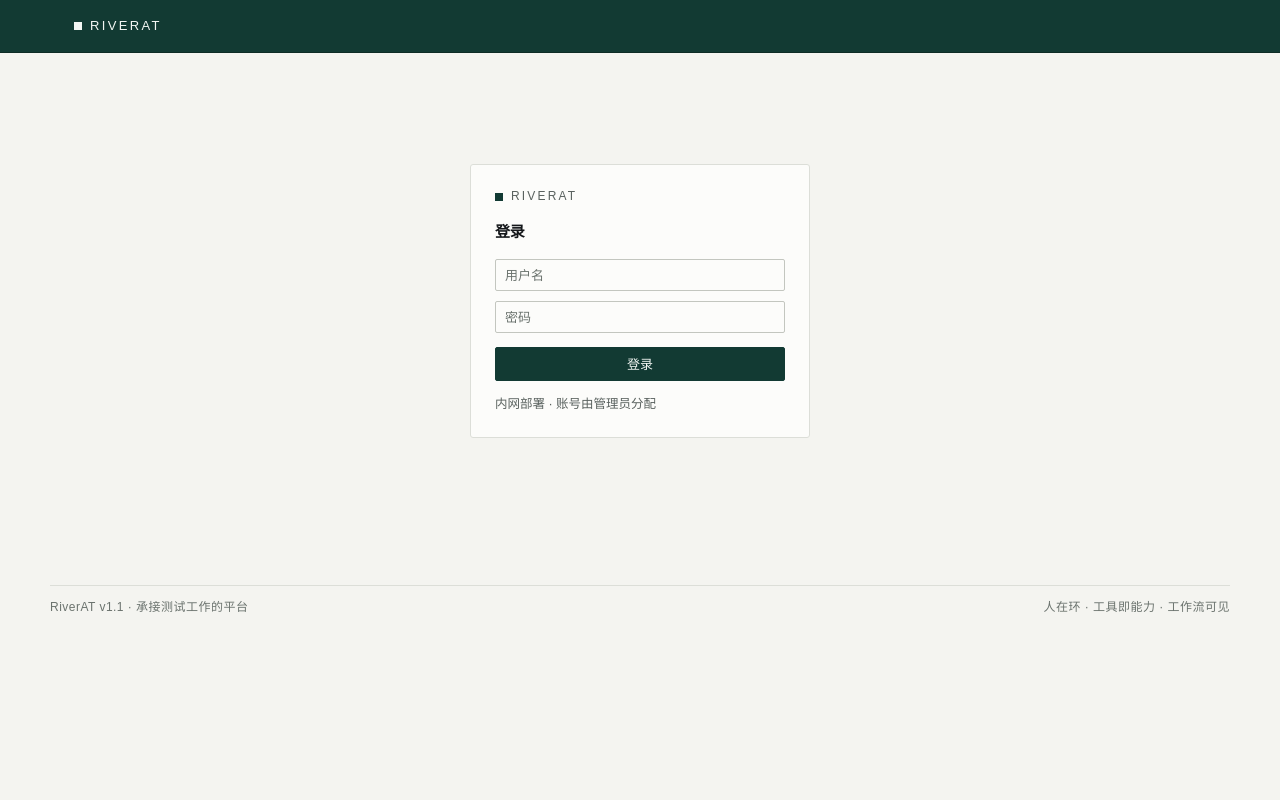
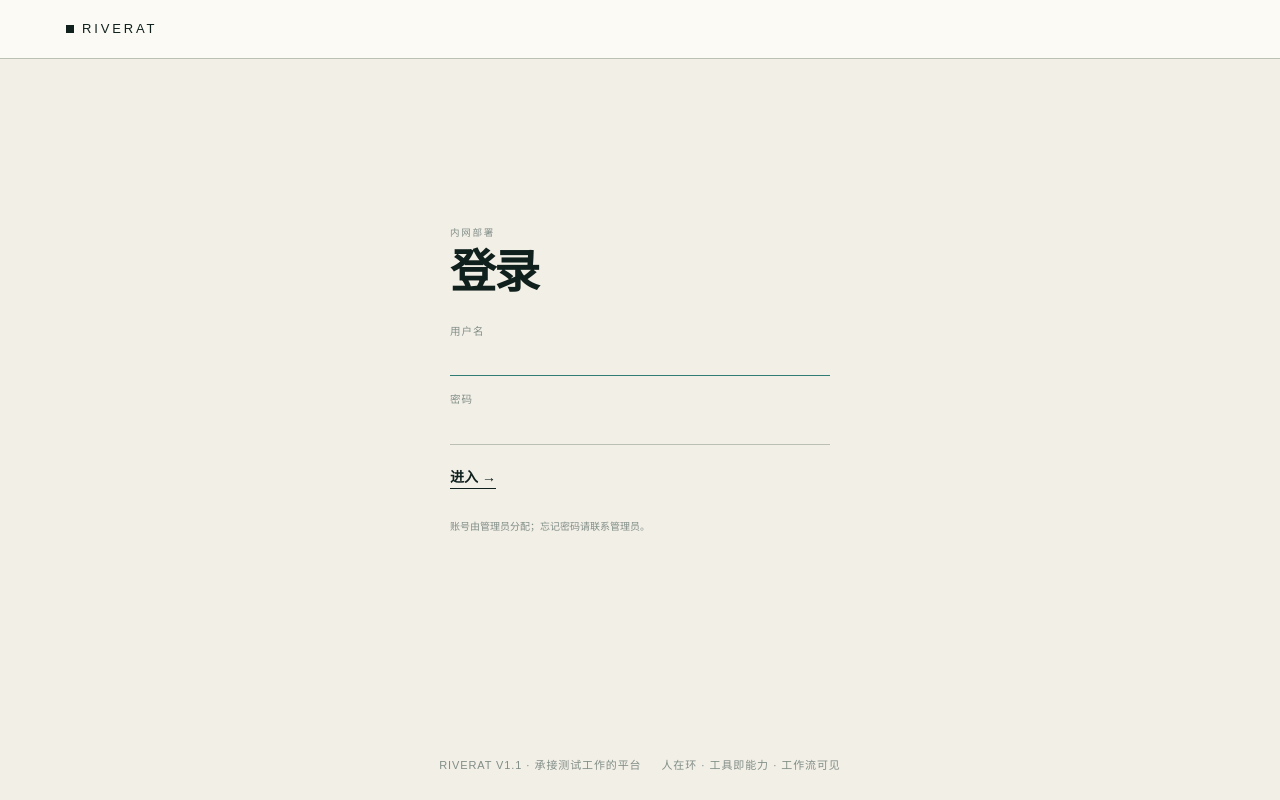
Before and after one commit to Lux-Fer/RiverAT, a FastAPI app: page /login in a window 1280 px wide. Run offline with FastAPI, Linux system fonts and the light colour scheme; parts of the project's set-up code (start-up, migrations or seed data) failed here and were passed over; some web fonts are replaced.

Commit message:
ui: 登录页居中窄栏（D139）

```diff
--- a/backend/app/web/auth_pages.py
+++ b/backend/app/web/auth_pages.py
@@ -52,7 +52,7 @@ async def login_submit(
             status_code=401,
         )
 
-    response = RedirectResponse("/products", status_code=303)
+    response = RedirectResponse("/", status_code=303)
     response.set_cookie(
         COOKIE_NAME,
         token,
--- a/frontend/static/river.css
+++ b/frontend/static/river.css
@@ -1133,3 +1133,41 @@ body.river .audit-detail .dv {
   body.river .audit-detail { grid-template-columns: 1fr; }
   body.river .audit-detail .dk { text-align: left; }
 }
+
+/* ---------------- login ---------------- */
+body.river.login { min-height: 100vh; display: flex; flex-direction: column; }
+body.river.login main.shell {
+  flex: 1; display: flex; align-items: center; justify-content: center; width: 100%;
+}
+body.river .login-wrap { width: min(380px, 100%); padding: 36px 0 54px; }
+body.river .login-kicker {
+  font-family: var(--mono); font-size: 9.5px; letter-spacing: 0.18em;
+  color: var(--ink-3);
+}
+body.river .login-wrap h1 {
+  margin: 8px 0 28px; font-size: 46px; font-weight: 650;
+  letter-spacing: -0.045em; line-height: 1;
+}
+body.river .login-form label {
+  display: flex; flex-direction: column; gap: 5px; margin-bottom: 15px;
+}
+body.river .login-form .k {
+  font-family: var(--mono); font-size: 10.5px; letter-spacing: 0.1em; color: var(--ink-3);
+}
+body.river .login-form input {
+  width: 100%; border: 0; border-bottom: 1px solid var(--rule-2); border-radius: 0;
+  background: transparent; color: var(--ink);
+  font: 400 16px/1.5 var(--sans); padding: 7px 0;
+}
+body.river .login-form input:focus { outline: 0; border-bottom-color: var(--water-2); }
+body.river .login-error { margin: 0 0 16px; color: var(--red); font-size: 12.5px; }
+body.river .login-actions { margin-top: 20px; }
+body.river .login-foot {
+  margin: 28px 0 0; font-family: var(--mono); font-size: 10px;
+  line-height: 1.8; color: var(--ink-3);
+}
+
+@media (max-width: 900px) {
+  body.river .login-wrap { padding: 22px 0 40px; }
+  body.river .login-wrap h1 { font-size: 38px; }
+}
--- a/frontend/templates/assistant.html
+++ b/frontend/templates/assistant.html
@@ -1,6 +1,6 @@
 {% extends "base.html" %}
 {% block body_class %}river{% endblock %}
-{% block head %}<link rel="stylesheet" href="/static/river.css?v=20261113">{% endblock %}
+{% block head %}<link rel="stylesheet" href="/static/river.css?v=20261114">{% endblock %}
 
 {% macro chat_row(message) %}
 <div class="chat-row {{ message.role }}">
--- a/frontend/templates/audit.html
+++ b/frontend/templates/audit.html
@@ -1,7 +1,7 @@
 {% extends "base.html" %}
 {% block body_class %}river{% endblock %}
 {% block head %}
-  <link rel="stylesheet" href="/static/river.css?v=20261113">
+  <link rel="stylesheet" href="/static/river.css?v=20261114">
 {% endblock %}
 {% block content %}
 {% set target_labels = {"task": "任务", "user": "用户", "tool": "工具", "work_product": "产品", "product": "产品", "release": "发布单", "host": "测试机", "plan": "计划"} %}
--- a/frontend/templates/login.html
+++ b/frontend/templates/login.html
@@ -1,23 +1,31 @@
 {% extends "base.html" %}
+{% block body_class %}river login{% endblock %}
+{% block head %}
+  <link rel="stylesheet" href="/static/river.css?v=20261114">
+{% endblock %}
 {% block content %}
-  <div class="auth">
-    <div class="card">
-      <div class="brandbar"><span class="mark" aria-hidden="true"></span>RiverAT</div>
-      <h2 class="page-title" style="margin-bottom:16px;">登录</h2>
-      {% if error %}<p class="notice bad" role="alert">{{ error }}</p>{% endif %}
-      <form method="post" action="/login">
+<div class="login-wrap">
+  <div class="login-kicker">内网部署</div>
+  <h1>登录</h1>
+
+  {% if error %}<p class="login-error" role="alert">{{ error }}</p>{% endif %}
+
+  <form method="post" action="/login" class="login-form">
 {% include "_csrf_input.html" %}
-        <p style="margin:0 0 10px;">
-          <input name="username" placeholder="用户名" value="{{ username or '' }}" required
-                 autocomplete="username" style="width:100%;">
-        </p>
-        <p style="margin:0 0 14px;">
-          <input name="password" type="password" placeholder="密码" required
-                 autocomplete="current-password" style="width:100%;">
-        </p>
-        <button type="submit" class="btn btn-primary" style="width:100%; height:34px;">登录</button>
-      </form>
-      <p class="muted" style="margin:14px 0 0;">内网部署 · 账号由管理员分配</p>
+    <label>
+      <span class="k">用户名</span>
+      <input name="username" value="{{ username or '' }}" required
+             autocomplete="username" autofocus>
+    </label>
+    <label>
+      <span class="k">密码</span>
+      <input name="password" type="password" required autocomplete="current-password">
+    </label>
+    <div class="login-actions">
+      <button type="submit" class="act-primary">进入 →</button>
     </div>
-  </div>
+  </form>
+
+  <p class="login-foot">账号由管理员分配；忘记密码请联系管理员。</p>
+</div>
 {% endblock %}
--- a/frontend/templates/overview.html
+++ b/frontend/templates/overview.html
@@ -1,7 +1,7 @@
 {% extends "base.html" %}
 {% block body_class %}river{% endblock %}
 {% block head %}
-  <link rel="stylesheet" href="/static/river.css?v=20261113">
+  <link rel="stylesheet" href="/static/river.css?v=20261114">
   <meta http-equiv="refresh" content="10">
 {% endblock %}
 {% block content %}
--- a/frontend/templates/product_detail.html
+++ b/frontend/templates/product_detail.html
@@ -1,6 +1,6 @@
 {% extends "base.html" %}
 {% block body_class %}river{% endblock %}
-{% block head %}<link rel="stylesheet" href="/static/river.css?v=20261113">{% endblock %}
+{% block head %}<link rel="stylesheet" href="/static/river.css?v=20261114">{% endblock %}
 {% block content %}
 <div class="flow-head">
   <div>
--- a/frontend/templates/settings_llm.html
+++ b/frontend/templates/settings_llm.html
@@ -1,7 +1,7 @@
 {% extends "base.html" %}
 {% block body_class %}river{% endblock %}
 {% block head %}
-  <link rel="stylesheet" href="/static/river.css?v=20261113">
+  <link rel="stylesheet" href="/static/river.css?v=20261114">
 {% endblock %}
 {% block content %}
 {% set source_label = {"database": "数据库", "env": "环境变量"}.get(config.source, "未配置") if config else "未配置" %}
--- a/frontend/templates/task_detail.html
+++ b/frontend/templates/task_detail.html
@@ -1,7 +1,7 @@
 {% extends "base.html" %}
 {% block body_class %}river{% endblock %}
 {% block head %}
-  <link rel="stylesheet" href="/static/river.css?v=20261113">
+  <link rel="stylesheet" href="/static/river.css?v=20261114">
   {% if view.active %}<meta http-equiv="refresh" content="5">{% endif %}
 {% endblock %}
 {% block content %}
--- a/frontend/templates/tasks.html
+++ b/frontend/templates/tasks.html
@@ -1,7 +1,7 @@
 {% extends "base.html" %}
 {% block body_class %}river{% endblock %}
 {% block head %}
-  <link rel="stylesheet" href="/static/river.css?v=20261113">
+  <link rel="stylesheet" href="/static/river.css?v=20261114">
   {% if board.running_count %}<meta http-equiv="refresh" content="10">{% endif %}
 {% endblock %}
 {% block content %}
--- a/frontend/templates/tools.html
+++ b/frontend/templates/tools.html
@@ -1,7 +1,7 @@
 {% extends "base.html" %}
 {% block body_class %}river{% endblock %}
 {% block head %}
-  <link rel="stylesheet" href="/static/river.css?v=20261113">
+  <link rel="stylesheet" href="/static/river.css?v=20261114">
 {% endblock %}
 {% block content %}
 <div class="page-head">
--- a/frontend/templates/users.html
+++ b/frontend/templates/users.html
@@ -1,7 +1,7 @@
 {% extends "base.html" %}
 {% block body_class %}river{% endblock %}
 {% block head %}
-  <link rel="stylesheet" href="/static/river.css?v=20261113">
+  <link rel="stylesheet" href="/static/river.css?v=20261114">
 {% endblock %}
 {% block content %}
 {% set role_labels = {"admin": "管理员", "engineer": "工程师", "viewer": "只读"} %}
--- a/frontend/templates/work_products.html
+++ b/frontend/templates/work_products.html
@@ -1,7 +1,7 @@
 {% extends "base.html" %}
 {% block body_class %}river{% endblock %}
 {% block head %}
-  <link rel="stylesheet" href="/static/river.css?v=20261113">
+  <link rel="stylesheet" href="/static/river.css?v=20261114">
 {% endblock %}
 {% block content %}
 <div class="page-head">
```
Also changed, not shown: DESIGN.md (+2 -0 lines), backend/tests/api/test_auth.py (+14 -2 lines), docs/decisions-riverat-requirements.md (+1 -0 lines).
